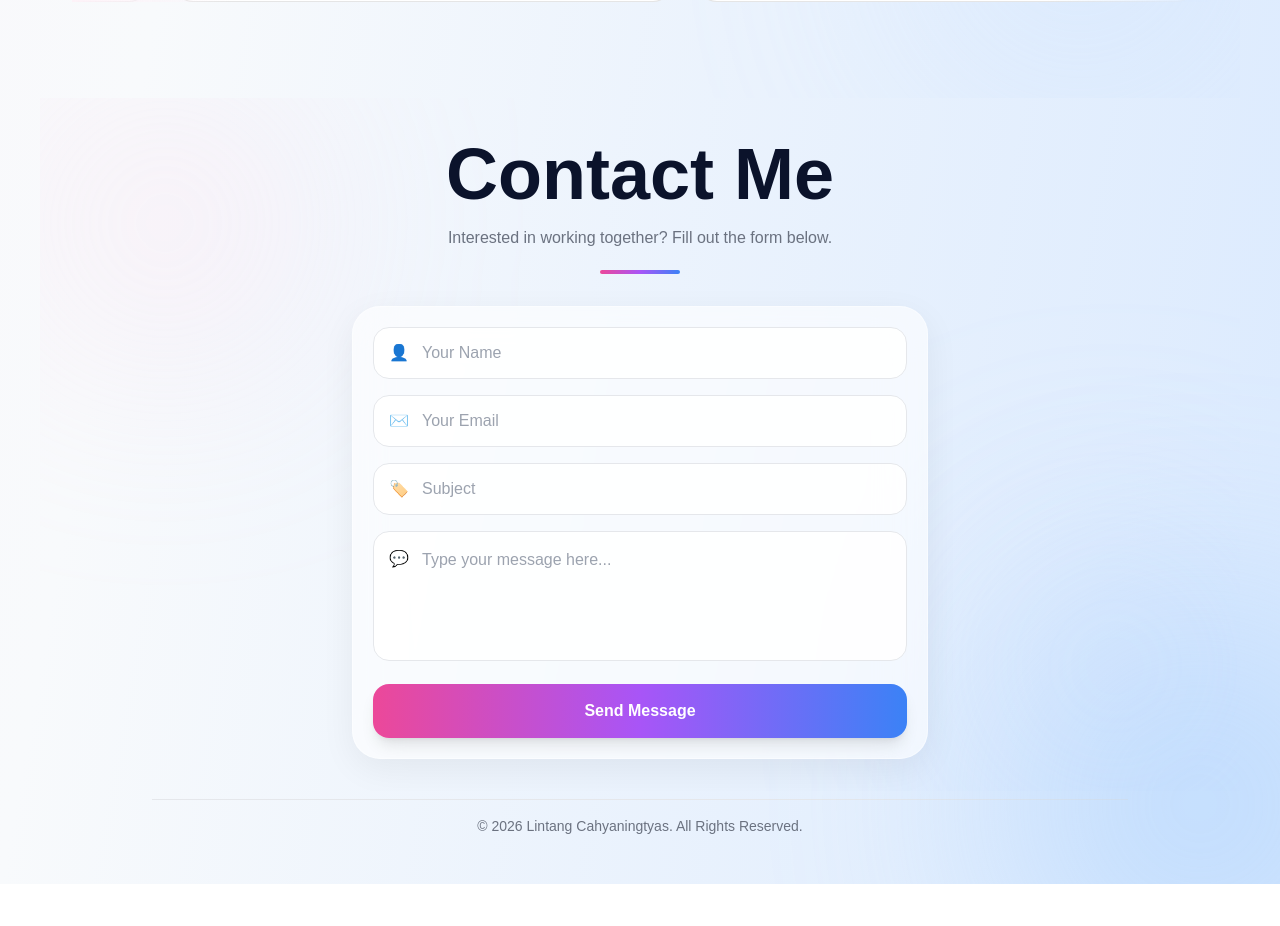
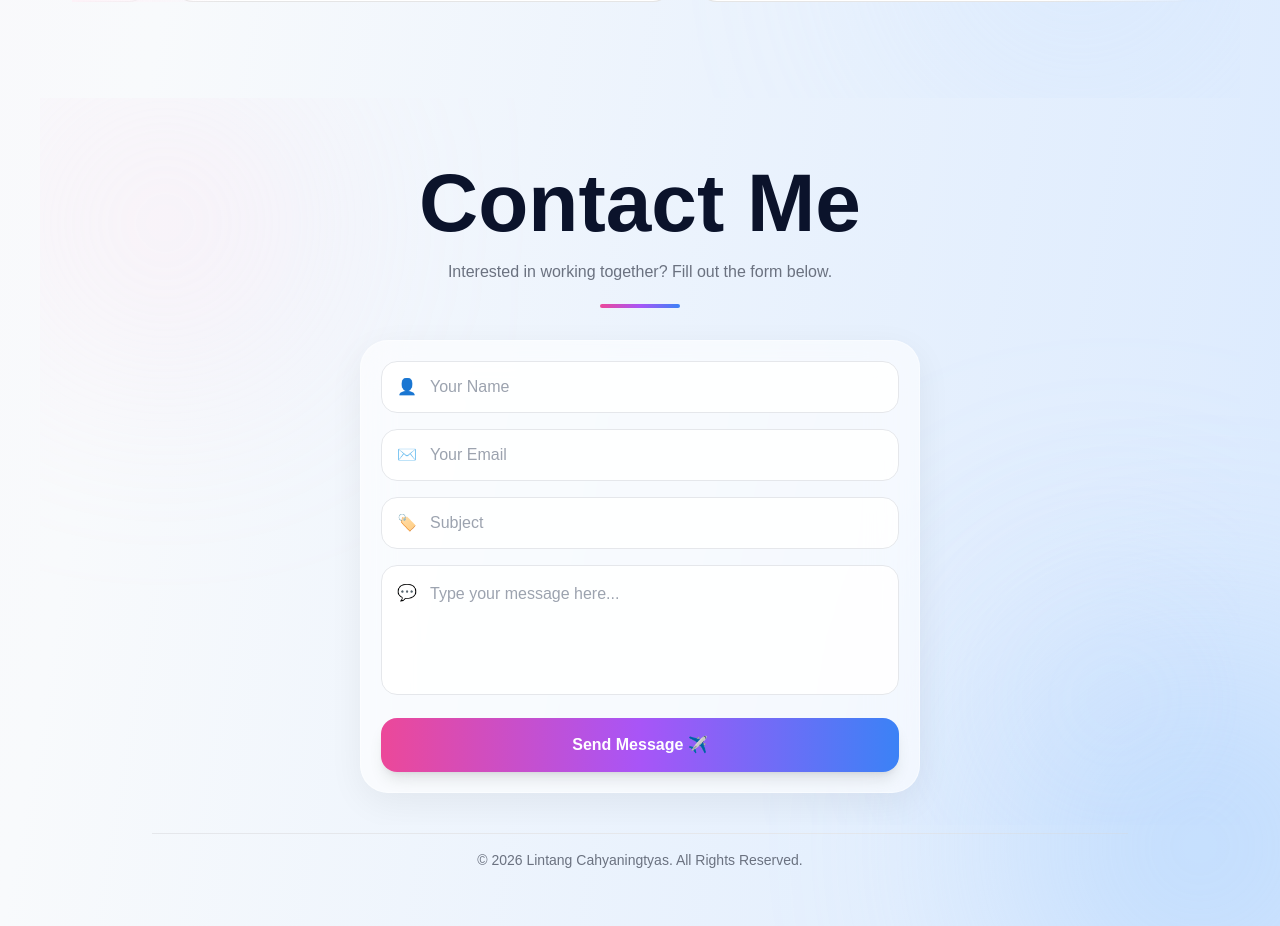
Before and after one commit to lintangntyas/portfolio, a Next.js app: page / in a window 1280 px wide. Shown: the part 6400-7326 px from the top of the page. Before the commit the page ends 7284 px from the top, so only its background shows below. Built offline with nearby package versions, Linux system fonts and the light colour scheme.

Commit message:
Update page.js

```diff
--- a/app/page.js
+++ b/app/page.js
@@ -1650,7 +1650,16 @@ export default function Home() {
       {/* CONTACT */}
       <section
         id="contact"
-        className="relative w-full px-6 md:px-8 pt-10 pb-8 overflow-hidden"
+        className="
+          relative
+          w-full
+          px-6
+          md:px-8
+          pt-16
+          pb-8
+          overflow-hidden
+          scroll-mt-40
+        "
       >
         {/* BACKGROUND */}
         <div className="absolute top-0 left-0 w-[250px] h-[250px] bg-pink-200/30 blur-[120px] rounded-full" />
@@ -1662,8 +1671,8 @@ export default function Home() {
           {/* TITLE */}
           <h2
             className="
-              text-[52px]
-              md:text-[72px]
+              text-[58px]
+              md:text-[82px]
               font-black
               text-[#0b132b]
               leading-none
@@ -1684,6 +1693,8 @@ export default function Home() {
           <div
             className="
               mt-8
+              max-w-[560px]
+              mx-auto
               bg-white/60
               backdrop-blur-xl
               border border-white/40
@@ -1862,7 +1873,7 @@ export default function Home() {
                   hover:scale-[1.01]
                 "
               >
-                Send Message
+                Send Message ✈️
               </button>
 
             </form>
@@ -1872,7 +1883,7 @@ export default function Home() {
       </section>
 
       {/* FOOTER */}
-      <footer className="w-full pt-2 pb-4">
+      <footer className="w-full pb-6 pt-2">
 
         <div className="max-w-5xl mx-auto px-6">
 
```
